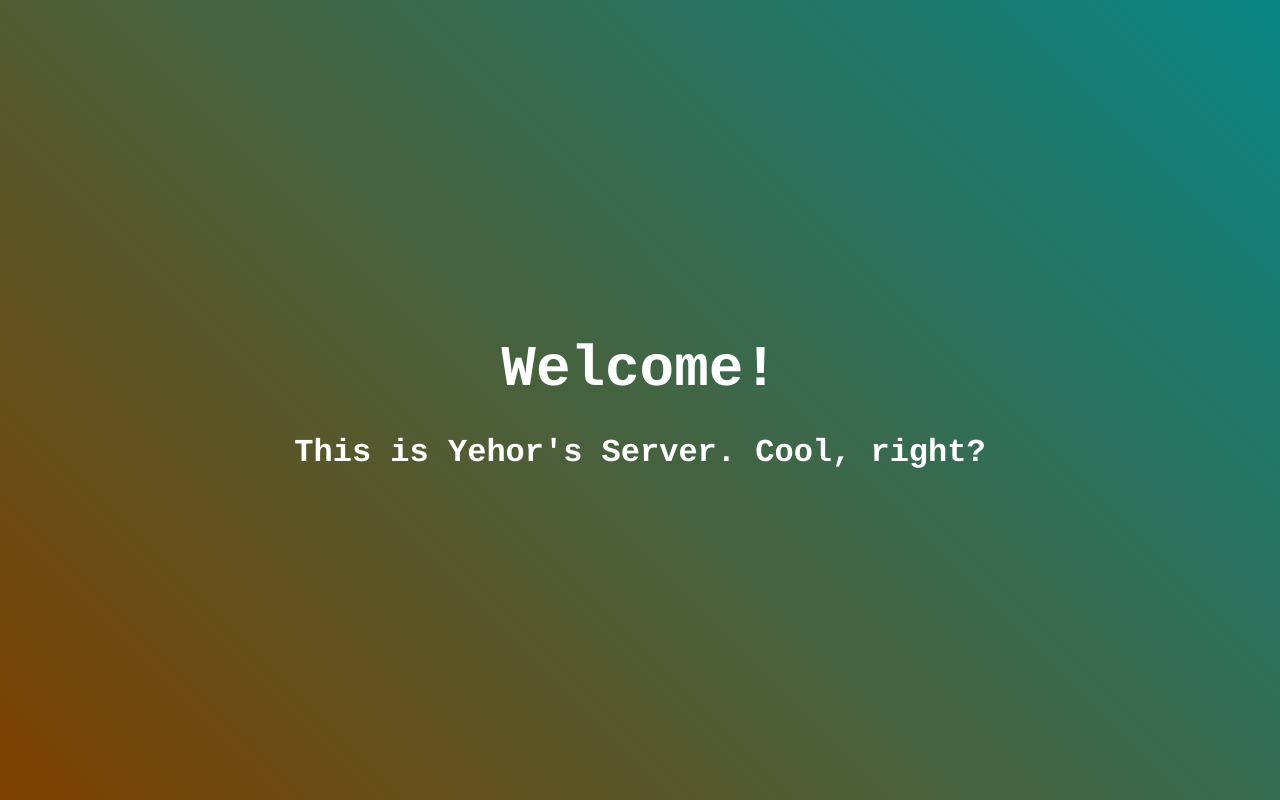
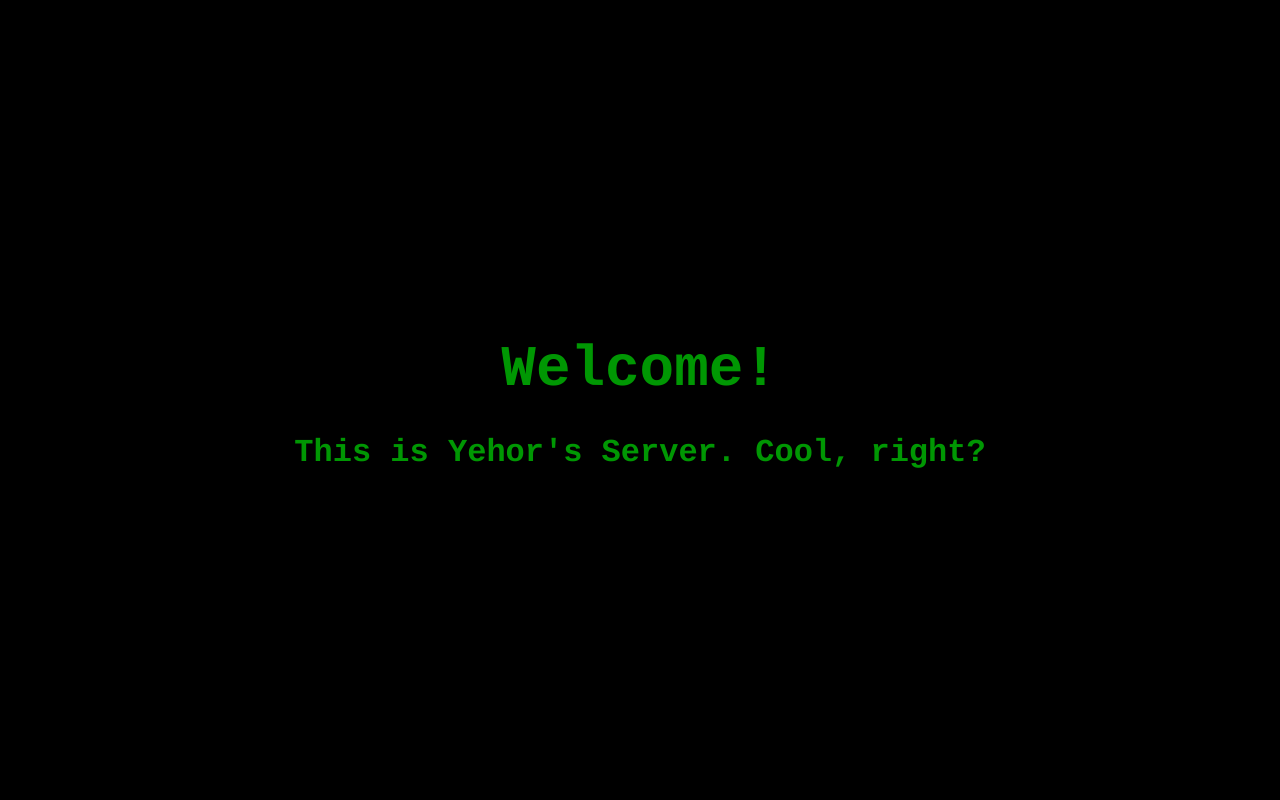
Before and after one commit to spamhws/Personal-Server, a website: page index.html in a window 1280 px wide. Drawn offline with Linux system fonts and the light colour scheme.

Commit message:
new color

```diff
--- a/index.html
+++ b/index.html
@@ -7,12 +7,12 @@
         <title>Yehor's Nginx/Node server</title>
         <style>
             body {
-                background-image: linear-gradient(45deg, #7d4100, #098684);
+                background-image: linear-gradient(45deg, #000000, #000000);
                 background-size: cover;
                 background-repeat: no-repeat;
                 height: 100vh;
                 width: 100vw;
-                color: #fff;
+                color: #009703;
                 font-family: 'Courier';
                 text-align: center;
                 margin: 0;
```
